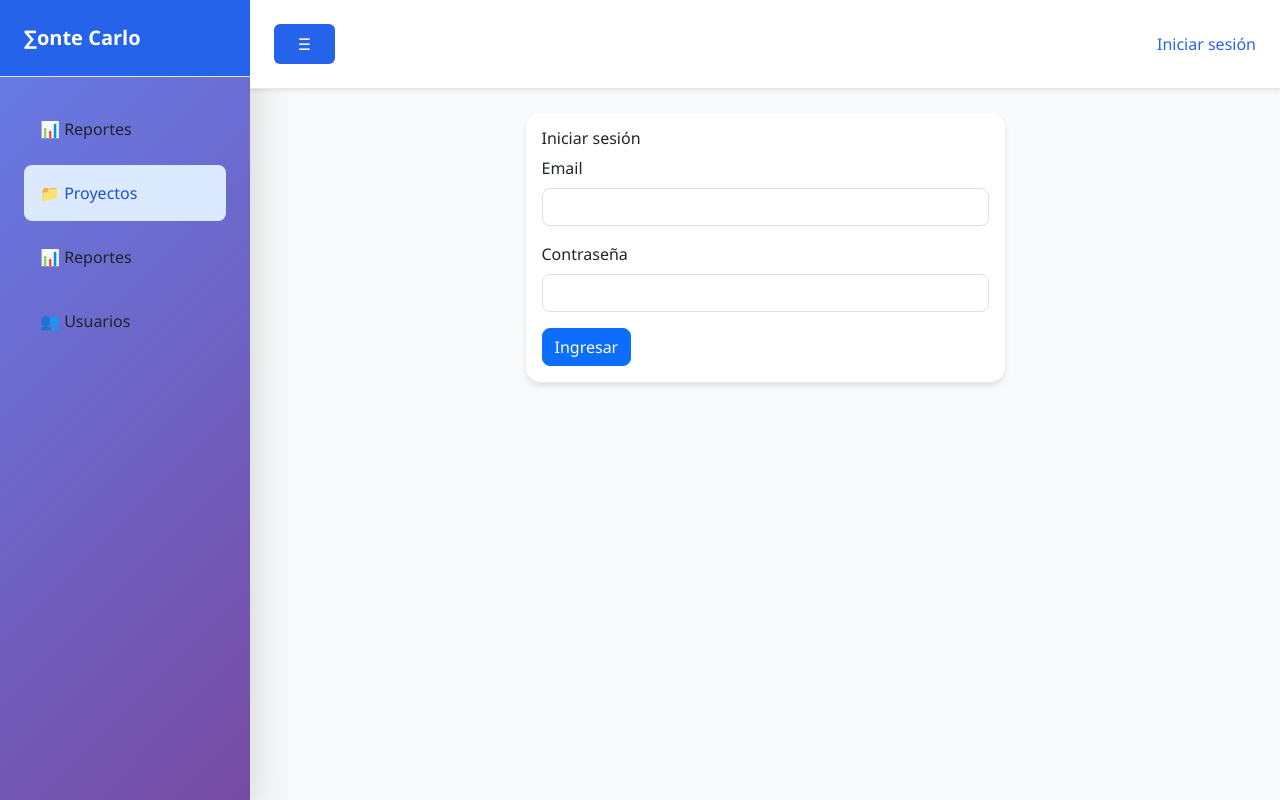
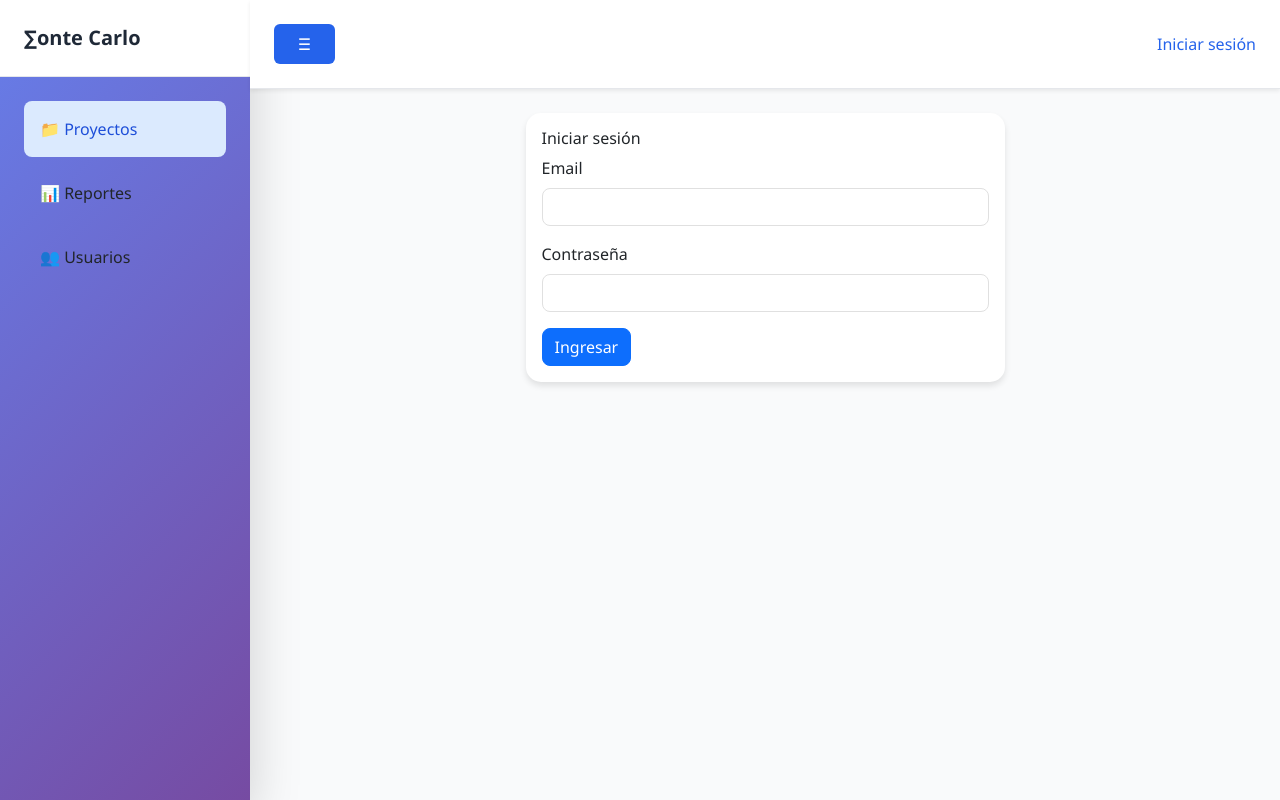
Before and after one commit to carl402/nuevo, a Flask app: page /login in a window 1280 px wide. Run offline with Flask 3, Linux system fonts and the light colour scheme; some libraries are stand-ins or nearby versions.

Commit message:
Simplificar sidebar: solo 3 módulos y fondo blanco

```diff
--- a/templates/base.html
+++ b/templates/base.html
@@ -13,15 +13,12 @@
     <div class="flex h-screen">
       <!-- Sidebar -->
       <div class="w-64 bg-white shadow-lg" id="sidebar-wrapper">
-        <div class="p-6 border-b bg-blue-600">
-          <h1 class="text-xl font-bold text-white">
+        <div class="p-6 border-b bg-white">
+          <h1 class="text-xl font-bold text-gray-800">
             ∑onte Carlo
           </h1>
         </div>
         <nav class="p-4 space-y-2">
-          <a href="{{ url_for('simulaciones') }}" class="w-full text-left p-3 rounded-lg hover:bg-gray-100 flex items-center">
-            📊 Reportes
-          </a>
           <a href="{{ url_for('projects_list') }}" class="w-full text-left p-3 rounded-lg hover:bg-gray-100 flex items-center bg-blue-100 text-blue-700">
             📁 Proyectos
           </a>
```
